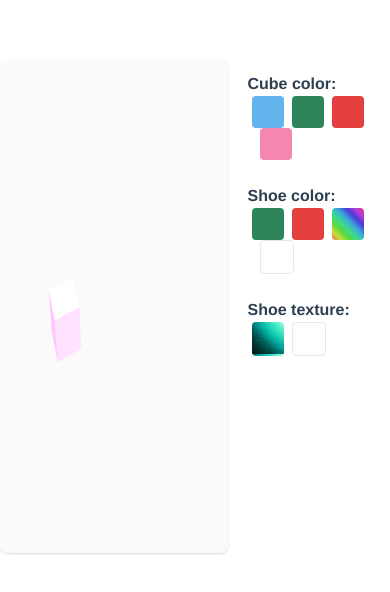
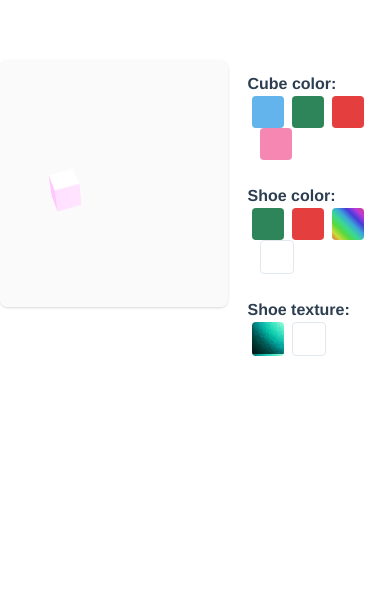
Before and after one commit to mazengh/vue-3js-sneaker, a Vue app: page / in a window 390 px wide. Shown: the top 592 px of the page. Built offline with nearby package versions, Linux system fonts and the light colour scheme; no server answers.

Commit message:
fix for resizing canvas on window resize

```diff
--- a/src/components/3D/Scene.vue
+++ b/src/components/3D/Scene.vue
@@ -9,6 +9,7 @@ export default {
     return {
       scene: null,
       dimensions: null,
+      container: null,
     };
   },
   computed: {
@@ -21,19 +22,29 @@ export default {
       this.scene.add(sceneObject);
       EventBus.$emit('render');
     },
+    setupDimensions() {
+      const containerWidth = this.container.clientWidth;
+      const containerHeight =
+        window.innerWidth > window.innerHeight
+          ? (containerWidth * window.innerHeight) / window.innerWidth
+          : (containerWidth * window.innerHeight) / window.innerWidth / 2;
+
+      this.dimensions = {
+        width: containerWidth,
+        height: containerHeight,
+      };
+    },
   },
   created() {
     this.scene = new THREE.Scene();
   },
   mounted() {
-    const container = document.querySelector('.renderer');
-    const containerWidth = container.clientWidth;
-    const containerHeight = (containerWidth * window.innerHeight) / window.innerWidth;
-
-    this.dimensions = {
-      width: containerWidth,
-      height: containerHeight,
-    };
+    this.container = document.querySelector('.renderer');
+    this.setupDimensions();
+    window.addEventListener('resize', this.setupDimensions);
+  },
+  beforeDestroy() {
+    window.removeEventListener('resize', this.setupDimensions);
   },
   render() {
     return this.$scopedSlots.default({
```
